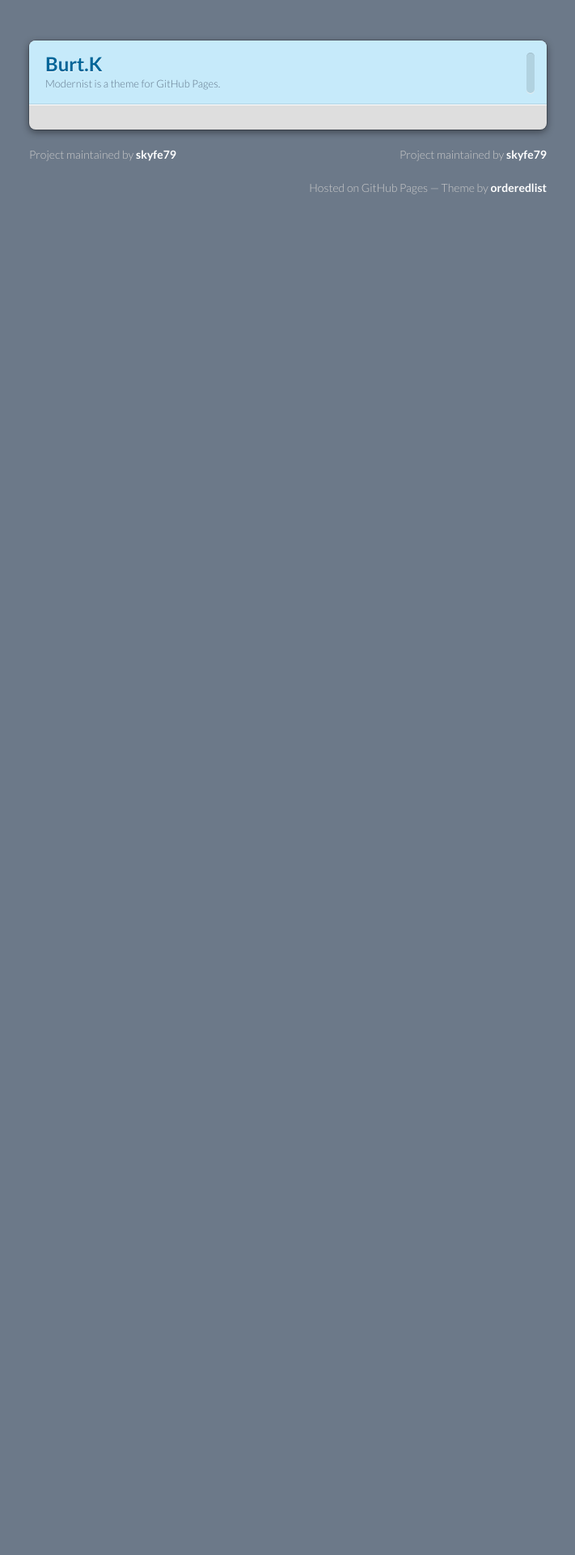
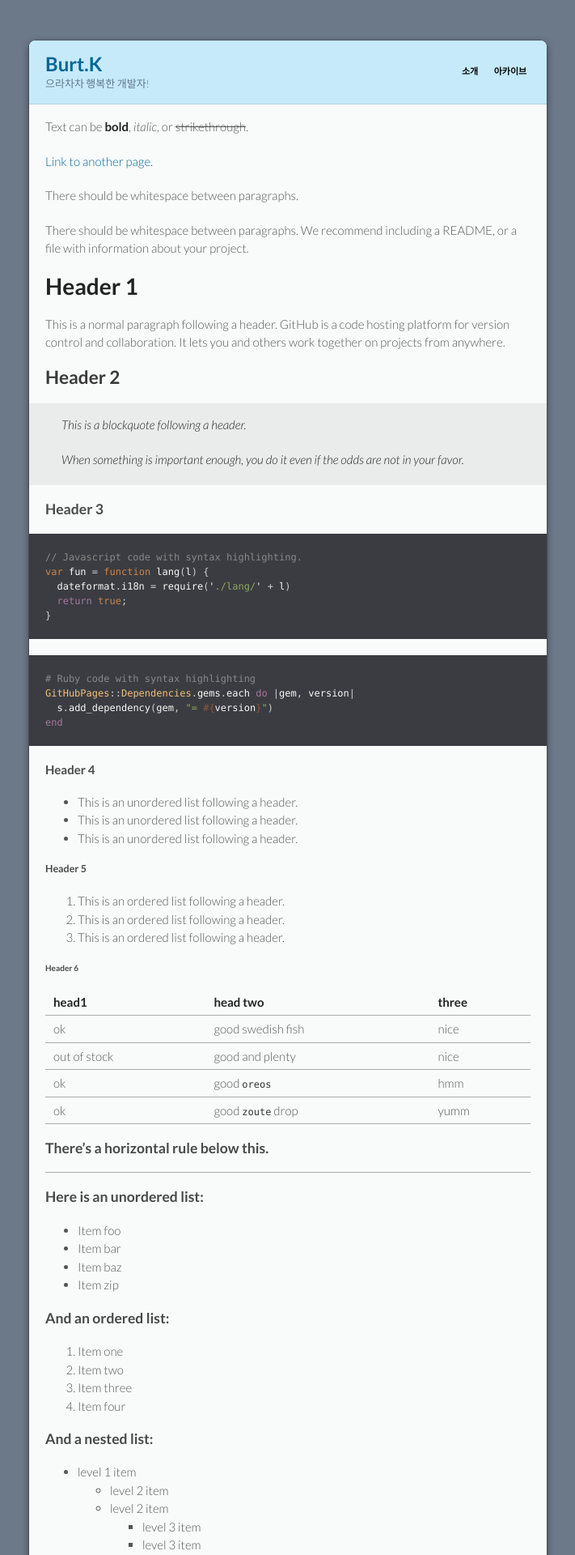
Before and after one commit to skyfe79/blog, a Jekyll site: the page built from index.md, in a window 1280 px wide. Shown: the top 1920 px of the page at 81% size, without its empty margins (284-995 px from the left). Built offline with Jekyll 4.4.1, drawn with Linux system fonts in a browser that asks for light colours; before the commit the page ends 900 px from its top, so only the background shows below that; some of the changed text lies outside the part shown.

Commit message:
테마 수정 중

````diff
--- a/_config.yml
+++ b/_config.yml
@@ -1,18 +1,20 @@
 title: Burt.K
 email: skyfe79@gmail.com
-description: Modernist is a theme for GitHub Pages.
+description: 으라차차 행복한 개발자!
 show_downloads: false
 google_analytics:
 baseurl: "" # the subpath of your site, e.g. /blog
 url: "" # the base hostname & protocol for your site, e.g. http://example.com
 twitter_username: skyfe79
 github_username:  skyfe79
+about_url: "http://www.daum.net"
+archive_url: "http://www.google.com"
 
 # Build settings
 markdown: kramdown
 theme: jekyll-theme-modernist
-gems:
-  - jekyll-feed
+# plugins:
+#   - jekyll-feed
 
 # Exclude from processing.
 # The following items will not be processed, by default. Create a custom list
--- a/_layouts/default.html
+++ b/_layouts/default.html
@@ -3,7 +3,7 @@
   <head>
     <meta charset="utf-8">
     <meta http-equiv="X-UA-Compatible" content="chrome=1">
-    <title>{{ site.title | default: site.github.repository_name }} by {{ site.github.owner_name }}</title>
+    <title>{{ site.title | default: site.github.repository_name }} : {{ site.description | default: "" }}</title>
 
     <link href='https://fonts.googleapis.com/css?family=Lato:300italic,700italic,300,700' rel='stylesheet' type='text/css'>
     <link rel="stylesheet" href="{{ '/assets/css/style.css?v=' | append: site.github.build_revision | relative_url }}">
@@ -21,13 +21,12 @@
         {% if site.description or site.github.project_tagline %}
           <p>{{ site.description | default: site.github.project_tagline }}</p>
         {% endif %}
-        <p class="view"><a href="{{ site.github.repository_url }}">View the Project on GitHub <small>{{ github_name }}</small></a></p>
+
         <ul>
-        {% if site.show_downloads %}
-          <li><a href="{{ site.github.zip_url }}">Download <strong>ZIP File</strong></a></li>
-          <li><a href="{{ site.github.tar_url }}">Download <strong>TAR Ball</strong></a></li>
-        {% endif %}
+          <li><a href="{{ site.about_url }}"><strong>소개</strong></a></li>
+          <li><a href="{{ site.archive_url }}"><strong>아카이브</strong></a></li>
         </ul>
+
       </header>
       <section>
 
@@ -36,11 +35,8 @@
       </section>
     </div>
     <footer>
-    {% if site.github.is_project_page %}
-      <p>Project maintained by <a href="{{ site.github.owner_url }}">{{ site.github.owner_name }}</a></p>
-    {% endif %}
-     <p>Project maintained by <a href="{{ site.github.owner_url }}">{{ site.github.owner_name }}</a></p>
-      <p>Hosted on GitHub Pages &mdash; Theme by <a href="https://github.com/orderedlist">orderedlist</a></p>
+     <p>&nbsp;</a></p>
+     <p>Hosted on GitHub Pages &mdash; Theme by <a href="https://github.com/orderedlist">orderedlist</a></p>
     </footer>
     <!--[if !IE]><script>fixScale(document);</script><![endif]-->
 
--- a/_sass/jekyll-theme-modernist.scss
+++ b/_sass/jekyll-theme-modernist.scss
@@ -17,7 +17,7 @@
 .wrapper {
   width:640px;
   margin:0 auto;
-  background:#DEDEDE;
+  background:rgba(#fff, 0.96);
   border-radius: 8px;
   box-shadow: rgba(#000, 0.2) 0 0 0 1px, rgba(#000, 0.45) 0 3px 10px;
 }
@@ -55,7 +55,7 @@
     font-size:24px;
     line-height:1.2;
     color:#069;
-    text-shadow:rgba(#fff, 0.9) 0 1px 0;
+    text-shadow:rgba(#fff, 0.0) 0 1px 0;
   }
 
   &.without-description h1 {
@@ -91,13 +91,13 @@
     position:absolute;
     z-index:1;
     right:20px;
-    top:20px;
-    height:38px;
+    top:25px;
+    height:28px;
     padding:1px 0;
-    background:#5198DF;
-    background: linear_gradient(#77B9FB, #3782CD);
+    background:rgba(#000, 0.0);
+    background:rgba(#000, 0.0);
     border-radius:5px;
-    box-shadow: inset rgba(#fff, 0.45) 0 1px 0, inset rgba(#000, 0.2) 0 -1px 0;
+    box-shadow: inset rgba(#000, 0.0) 0 1px 0, inset rgba(#000, 0.0) 0 -1px 0;
     width:auto;
 
     &:before {
@@ -108,16 +108,16 @@
       top:-4px;
       right:-5px;
       bottom:-6px;
-      background:rgba(#000, 0.1);
+      background:rgba(#000, 0.0);
       border-radius: 8px;
-      box-shadow: rgba(#000, 0.2) 0 -1px 0, inset rgba(#fff, 0.7) 0 -1px 0;
+      box-shadow: rgba(#000, 0.0) 0 -1px 0, inset rgba(#000, 0.0) 0 -1px 0;
     }
 
     li {
-      width:79px;
+      width:48px;
       float:left;
-      border-right:1px solid #3A7CBE;
-      height:38px;
+      border-right:1px solid rgba(#000, 0.0);
+      height:28px;
 
       &.single {
         border:none;
@@ -125,31 +125,31 @@
     }
 
     li + li {
-      width:78px;
-      border-left:1px solid #8BBEF3;
+      width:48px;
+      border-left:1px solid rgba(#000, 0.0);
     }
 
     li + li + li {
       border-right:none;
-      width:79px;
+      width:48px;
     }
 
     a {
       line-height:1;
       font-size:11px;
-      color:#fff;
-      color:rgba(#fff, 0.8);
+      color:#000;
+      color:rgba(#000, 0.8);
       display:block;
       text-align:center;
       font-weight:400;
       padding-top:6px;
-      height:40px;
-      text-shadow:rgba(#000, 0.4) 0 -1px 0;
+      height:28px;
+      text-shadow:rgba(#000, 0.0) 0 -1px 0;
 
       strong {
-        font-size:14px;
+        font-size:11px;
         display:block;
-        color:#fff;
+        color:#000;
         -webkit-font-smoothing:antialiased;
       }
     }
--- a/index.md
+++ b/index.md
@@ -1,3 +1,123 @@
 ---
 layout: default
 ---
+
+Text can be **bold**, _italic_, or ~~strikethrough~~.
+
+[Link to another page](another-page).
+
+There should be whitespace between paragraphs.
+
+There should be whitespace between paragraphs. We recommend including a README, or a file with information about your project.
+
+# [](#header-1)Header 1
+
+This is a normal paragraph following a header. GitHub is a code hosting platform for version control and collaboration. It lets you and others work together on projects from anywhere.
+
+## [](#header-2)Header 2
+
+> This is a blockquote following a header.
+>
+> When something is important enough, you do it even if the odds are not in your favor.
+
+### [](#header-3)Header 3
+
+```js
+// Javascript code with syntax highlighting.
+var fun = function lang(l) {
+  dateformat.i18n = require('./lang/' + l)
+  return true;
+}
+```
+
+```ruby
+# Ruby code with syntax highlighting
+GitHubPages::Dependencies.gems.each do |gem, version|
+  s.add_dependency(gem, "= #{version}")
+end
+```
+
+#### [](#header-4)Header 4
+
+*   This is an unordered list following a header.
+*   This is an unordered list following a header.
+*   This is an unordered list following a header.
+
+##### [](#header-5)Header 5
+
+1.  This is an ordered list following a header.
+2.  This is an ordered list following a header.
+3.  This is an ordered list following a header.
+
+###### [](#header-6)Header 6
+
+| head1        | head two          | three |
+|:-------------|:------------------|:------|
+| ok           | good swedish fish | nice  |
+| out of stock | good and plenty   | nice  |
+| ok           | good `oreos`      | hmm   |
+| ok           | good `zoute` drop | yumm  |
+
+### There's a horizontal rule below this.
+
+* * *
+
+### Here is an unordered list:
+
+*   Item foo
+*   Item bar
+*   Item baz
+*   Item zip
+
+### And an ordered list:
+
+1.  Item one
+1.  Item two
+1.  Item three
+1.  Item four
+
+### And a nested list:
+
+- level 1 item
+  - level 2 item
+  - level 2 item
+    - level 3 item
+    - level 3 item
+- level 1 item
+  - level 2 item
+  - level 2 item
+  - level 2 item
+- level 1 item
+  - level 2 item
+  - level 2 item
+- level 1 item
+
+### Small image
+
+![](https://assets-cdn.github.com/images/icons/emoji/octocat.png)
+
+### Large image
+
+![](https://guides.github.com/activities/hello-world/branching.png)
+
+
+### Definition lists can be used with HTML syntax.
+
+<dl>
+<dt>Name</dt>
+<dd>Godzilla</dd>
+<dt>Born</dt>
+<dd>1952</dd>
+<dt>Birthplace</dt>
+<dd>Japan</dd>
+<dt>Color</dt>
+<dd>Green</dd>
+</dl>
+
+```
+Long, single-line code blocks should not wrap. They should horizontally scroll if they are too long. This line should be long enough to demonstrate this.
+```
+
+```
+The final element.
+```
````
Also changed, not shown: 5 other files.
